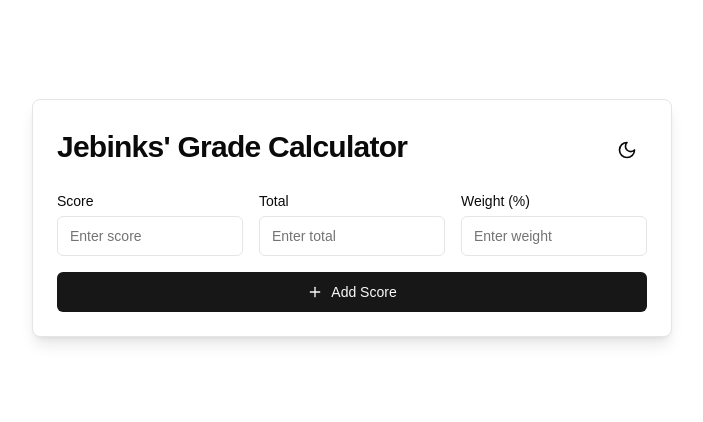
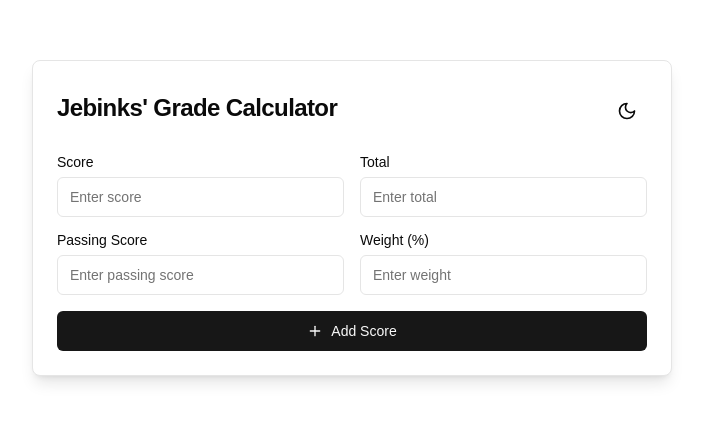
Before and after one commit to kdlibiran/gradecalculator, a Next.js app: page / in a window 1280 px wide. Shown: the part 182-604 px from the top of the page, without its empty margins (288-991 px from the left). Built offline with nearby package versions, Linux system fonts and the light colour scheme.

Commit message:
change computation

```diff
--- a/app/page.tsx
+++ b/app/page.tsx
@@ -1,4 +1,4 @@
-import { GradeCalculatorComponent } from "@/components/grade-calculator";
+import GradeCalculatorComponent from "@/components/grade-calculator";
 
 export default function Home() {
   return (
--- a/components/grade-calculator.tsx
+++ b/components/grade-calculator.tsx
@@ -14,26 +14,34 @@ interface ScoreEntry {
   score: number
   total: number
   weight: number
+  passingScore: number
 }
 
-export function GradeCalculatorComponent() {
+export default function GradeCalculatorComponent() {
   const [entries, setEntries] = useState<ScoreEntry[]>([])
   const [newScore, setNewScore] = useState("")
   const [newTotal, setNewTotal] = useState("")
   const [newWeight, setNewWeight] = useState("")
+  const [newPassingScore, setNewPassingScore] = useState("")
   const [goalGrade, setGoalGrade] = useState("")
   const [error, setError] = useState<string | null>(null)
   const { theme, setTheme } = useTheme()
 
   const addEntry = (e: React.FormEvent) => {
     e.preventDefault()
-    if (newScore && newTotal && newWeight) {
+    if (newScore && newTotal && newWeight && newPassingScore) {
       const score = parseFloat(newScore)
       const total = parseFloat(newTotal)
       const weight = parseFloat(newWeight)
+      const passingScore = parseFloat(newPassingScore)
 
       if (score > total) {
         setError("Score cannot be greater than total.")
+        return
+      }
+
+      if (passingScore > total) {
+        setError("Passing score cannot be greater than total.")
         return
       }
 
@@ -50,11 +58,13 @@ export function GradeCalculatorComponent() {
           score,
           total,
           weight,
+          passingScore,
         },
       ])
       setNewScore("")
       setNewTotal("")
       setNewWeight("")
+      setNewPassingScore("")
       setError(null)
     }
   }
@@ -63,8 +73,14 @@ export function GradeCalculatorComponent() {
     setEntries(entries.filter((entry) => entry.id !== id))
   }
 
+  const calculateAdjustedGrade = (entry: ScoreEntry) => {
+    const { score, total, passingScore } = entry
+    if (score < passingScore) return 0
+    return 25 / (total - passingScore) * (score - passingScore) + 75
+  }
+
   const calculateWeightedPercentage = (entry: ScoreEntry) => {
-    return ((entry.score / entry.total) * entry.weight)
+    return (calculateAdjustedGrade(entry) / 100) * entry.weight
   }
 
   const calculateTotalGrade = () => {
@@ -105,7 +121,7 @@ export function GradeCalculatorComponent() {
     <div className="container mx-auto p-4 max-w-2xl">
       <Card className="bg-background shadow-lg">
         <CardHeader className="flex flex-row items-center justify-between">
-          <CardTitle className="text-3xl font-bold">Jebinks' Grade Calculator</CardTitle>
+          <CardTitle className="text-2xl font-bold">Jebinks' Grade Calculator</CardTitle>
           <Button
             variant="ghost"
             size="icon"
@@ -118,7 +134,7 @@ export function GradeCalculatorComponent() {
         </CardHeader>
         <CardContent className="space-y-6">
           <form onSubmit={addEntry} className="space-y-4">
-            <div className="grid grid-cols-1 sm:grid-cols-3 gap-4">
+            <div className="grid grid-cols-1 sm:grid-cols-2 gap-4">
               <div className="flex flex-col gap-2">
                 <Label htmlFor="score">Score</Label>
                 <Input
@@ -138,6 +154,17 @@ export function GradeCalculatorComponent() {
                   placeholder="Enter total"
                   value={newTotal}
                   onChange={(e) => setNewTotal(e.target.value)}
+                  required
+                />
+              </div>
+              <div className="flex flex-col gap-2">
+                <Label htmlFor="passingScore">Passing Score</Label>
+                <Input
+                  id="passingScore"
+                  type="number"
+                  placeholder="Enter passing score"
+                  value={newPassingScore}
+                  onChange={(e) => setNewPassingScore(e.target.value)}
                   required
                 />
               </div>
@@ -176,6 +203,12 @@ export function GradeCalculatorComponent() {
                       </span>
                       <span>
                         Weight: {entry.weight}%
+                      </span>
+                      <span>
+                        Passing: {entry.passingScore}
+                      </span>
+                      <span className="font-semibold">
+                        Adjusted Grade: {calculateAdjustedGrade(entry).toFixed(2)}%
                       </span>
                       <span className="font-semibold">
                         Weighted %: {calculateWeightedPercentage(entry).toFixed(2)}%
```
